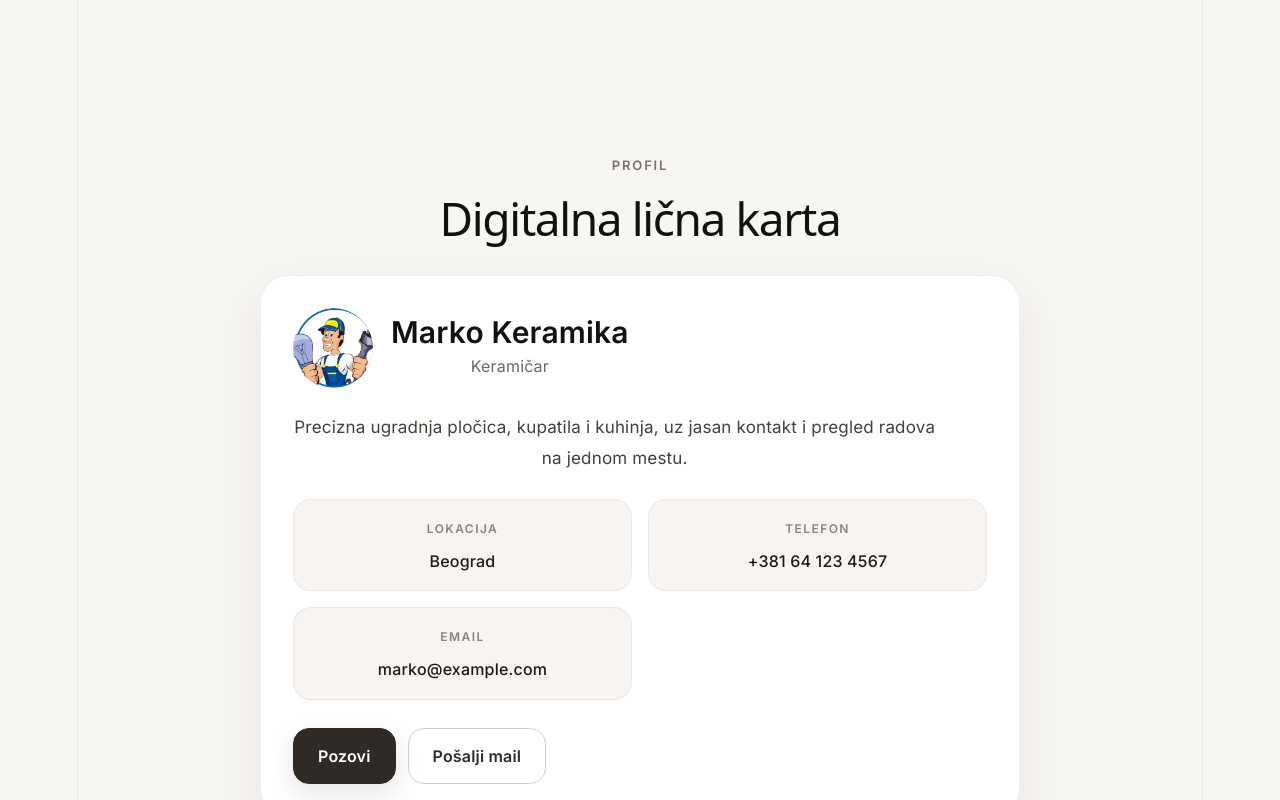
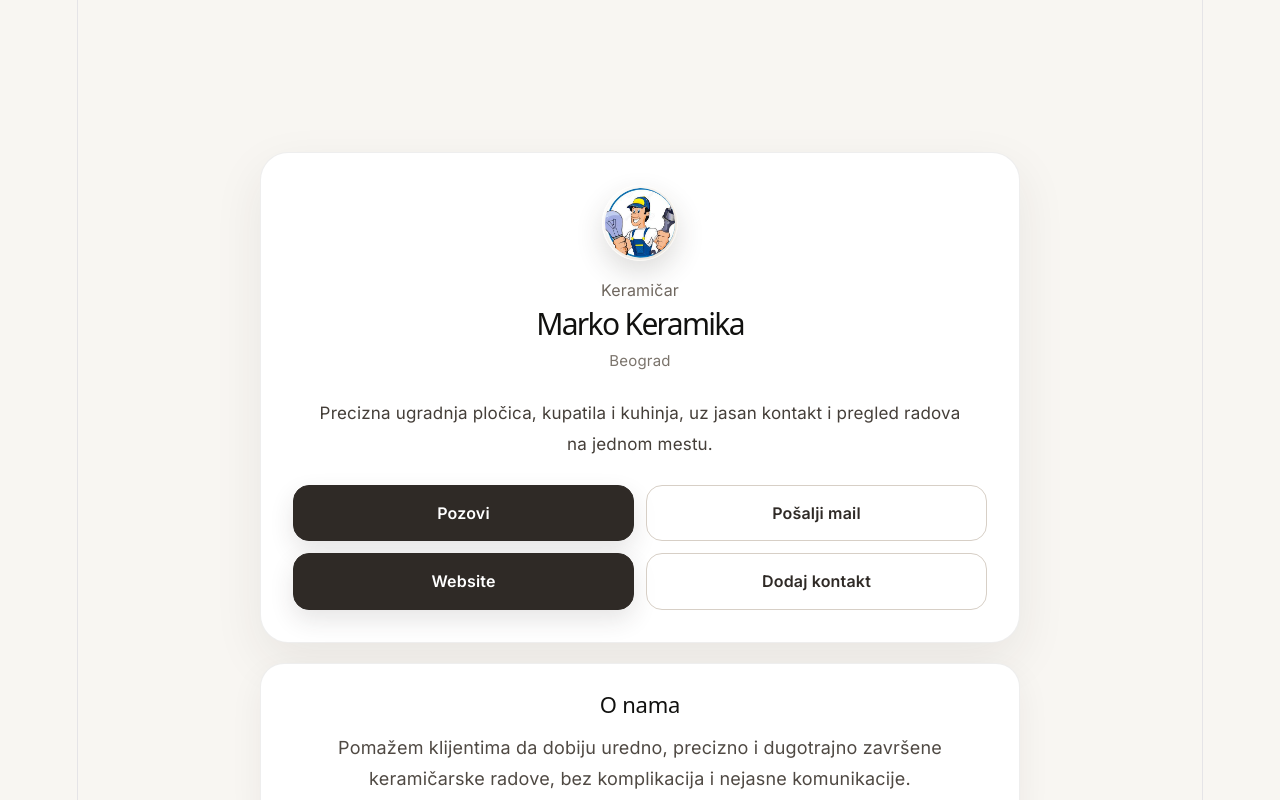
Before and after one commit to ModestyJay/RevealMe, a React (Vite) app: page /profil/marko-keramika in a window 1280 px wide. Shown: the top 800 px of the page. Built offline with nearby package versions, Linux system fonts and the light colour scheme.

Commit message:
24.04.2026. Avatar i Button - dodato

```diff
--- a/src/App.css
+++ b/src/App.css
@@ -121,17 +121,6 @@ a {
   align-items: center;
   gap: 14px;
   margin-bottom: 16px;
-}
-
-.search-avatar {
-  width: 52px;
-  height: 52px;
-  border-radius: 50%;
-  display: grid;
-  place-items: center;
-  font-weight: 700;
-  background: #efe7dc;
-  color: #6b5840;
 }
 
 .search-name {
@@ -337,22 +326,6 @@ a {
   gap: 4px;
 }
 
-.avatar {
-  width: 80px;
-  height: 80px;
-  border-radius: 50%;
-  overflow: hidden;
-  display: grid;
-  place-items: center;
-  background: #efe7dc;
-}
-
-.avatar img {
-  width: 100%;
-  height: 100%;
-  object-fit: cover;
-}
-
 .profile-name {
   font-size: 30px;
   line-height: 1.1;
@@ -497,20 +470,84 @@ a {
   transform: translateY(0);
 }
 
-.search-avatar {
-  width: 52px;
-  height: 52px;
-  border-radius: 50%;
-  overflow: hidden;
-  display: grid;
-  place-items: center;
-  background: #efe7dc;
+.profile-card-main {
+  text-align: center;
 }
 
-.search-avatar img {
+.profile-top-centered {
+  flex-direction: column;
+  align-items: center;
+  gap: 16px;
+}
+
+.profile-headings {
+  align-items: center;
+  text-align: center;
+}
+
+.profile-location {
+  margin: 4px 0 0;
+  color: #7b746c;
+  font-size: 15px;
+}
+
+.profile-description-centered {
+  margin-left: auto;
+  margin-right: auto;
+  text-align: center;
+}
+
+.profile-actions-grid {
+  display: grid;
+  grid-template-columns: repeat(2, minmax(0, 1fr));
+  gap: 12px;
+}
+
+.profile-extra-card {
+  max-width: 760px;
+  margin: 20px auto 0;
+  padding: 28px 32px;
+  border-radius: 24px;
+  background: #ffffff;
+  border: 1px solid rgba(47, 42, 38, 0.08);
+  box-shadow: 0 12px 34px rgba(47, 42, 38, 0.06);
+}
+
+.profile-section-heading {
+  margin: 0 0 14px;
+  font-size: 22px;
+  color: #11110f;
+}
+
+.profile-extra-text {
+  margin: 0;
+  line-height: 1.75;
+  color: #4f4943;
+}
+
+.services-list {
+  margin: 0;
+  padding-left: 20px;
+  color: #4f4943;
+  line-height: 1.8;
+}
+
+.btn-full {
   width: 100%;
-  height: 100%;
-  object-fit: cover;
+}
+
+@media (max-width: 520px) {
+  .profile-actions-grid {
+    grid-template-columns: 1fr;
+  }
+
+  .profile-card-main {
+    padding: 24px 20px;
+  }
+
+  .profile-extra-card {
+    padding: 24px 20px;
+  }
 }
 
 @media (max-width: 900px) {
@@ -589,10 +626,4 @@ a {
     gap: 14px;
   }
 
-  .avatar {
-    width: 56px;
-    height: 56px;
-    border-radius: 18px;
-    font-size: 22px;
-  }
 }
--- a/src/components/Actions.jsx
+++ b/src/components/Actions.jsx
@@ -5,7 +5,7 @@ export default function Actions({ primaryText, secondaryText }) {
     <div className="actions">
       <button className="btn btn-primary">{primaryText}</button>
 
-      <Link to="/profil/marko-elektricar" className="btn btn-secondary btn-link">
+      <Link to="/profil/marko-keramika" className="btn btn-secondary btn-link">
         {secondaryText}
       </Link>
     </div>
--- /dev/null
+++ b/src/components/Avatar/Avatar.jsx
@@ -0,0 +1,34 @@
+import { useState } from "react";
+import { categoryColors, defaultColor } from "../../data/categoryColors";
+import { getInitials } from "../../utils/getInitials";
+import styles from "./Avatar.module.css";
+
+export default function Avatar({ name, category, image }) {
+  const [imgError, setImgError] = useState(false);
+
+  const showImage = image && !imgError;
+  const colors = categoryColors[category] || defaultColor;
+
+  return (
+    <div className={styles.avatar}>
+      {showImage ? (
+        <img
+          src={image}
+          alt={name}
+          className={styles.avatarImage}
+          onError={() => setImgError(true)}
+          loading="lazy"
+        />
+      ) : (
+        <div
+          className={styles.avatarFallback}
+            style={{
+            background: `linear-gradient(135deg, ${colors[0]}, ${colors[1]})`,
+          }}
+        >
+          {getInitials(name)}
+        </div>
+      )}
+    </div>
+  );
+}
--- /dev/null
+++ b/src/components/Avatar/Avatar.module.css
@@ -0,0 +1,65 @@
+.avatar {
+    width: 76px;
+    height: 76px;
+    flex: 0 0 76px;
+    border-radius: 50%;
+    padding: 3px;
+    background: linear-gradient(135deg, #ffffff, #e9e2d8);
+    box-shadow:
+      0 12px 28px rgba(47, 42, 38, 0.16),
+      inset 0 0 0 1px rgba(255, 255, 255, 0.7);
+    transition: transform 0.25s ease, box-shadow 0.25s ease;
+    overflow: hidden;
+  }
+
+  .avatar:hover {
+    transform: translateY(-3px) scale(1.03);
+    box-shadow:
+      0 18px 38px rgba(47, 42, 38, 0.22),
+      inset 0 0 0 1px rgba(255, 255, 255, 0.8);
+  }
+
+  .avatarImage,
+  .avatarFallback {
+    width: 100%;
+    height: 100%;
+    border-radius: 50%;
+    display: flex;
+    align-items: center;
+    justify-content: center;
+    overflow: hidden;
+  }
+
+  .avatarImage {
+    object-fit: cover;
+  }
+
+  .avatarFallback {
+    color: #ffffff;
+    font-size: 24px;
+    font-weight: 800;
+    letter-spacing: 0.04em;
+    text-transform: uppercase;
+    text-shadow: 0 2px 8px rgba(0, 0, 0, 0.18);
+    border: 2px solid rgba(255, 255, 255, 0.85);
+    position: relative;
+  }
+
+  .avatarFallback::after {
+    content: "";
+    position: absolute;
+    inset: 0;
+    border-radius: 50%;
+    background: radial-gradient(circle at 30% 30%, rgba(255,255,255,0.3), transparent);
+  }
+
+  @media (max-width: 520px) {
+    .avatar {
+      width: 56px;
+      height: 56px;
+    }
+
+    .avatarFallback {
+      font-size: 20px;
+    }
+  }
--- /dev/null
+++ b/src/components/Button/Button.jsx
@@ -0,0 +1,33 @@
+export default function Button({
+    children,
+    variant = "primary",
+    href,
+    onClick,
+    download,
+    target,
+    rel,
+    fullWidth = false,
+  }) {
+    const className = `btn btn-${variant} ${fullWidth ? "btn-full" : ""}`;
+
+    if (href) {
+      return (
+        <a
+          href={href}
+          className={className}
+          onClick={onClick}
+          download={download}
+          target={target}
+          rel={rel}
+        >
+          {children}
+        </a>
+      );
+    }
+
+    return (
+      <button className={className} onClick={onClick}>
+        {children}
+      </button>
+    );
+  }
--- a/src/components/ProfilePreview.jsx
+++ b/src/components/ProfilePreview.jsx
@@ -1,3 +1,6 @@
+import Avatar from "./Avatar/Avatar";
+import Button from "./Button/Button";
+
 export default function ProfilePreview({
   name,
   category,
@@ -5,74 +8,85 @@ export default function ProfilePreview({
   location,
   phone,
   email,
+  website,
   image,
   about,
   services = [],
 }) {
+  const cleanPhone = phone?.replace(/\s+/g, "") || "";
+
+  const websiteUrl = website?.startsWith("http")
+    ? website
+    : `https://${website}`;
+
+  const vCard = `
+BEGIN:VCARD
+VERSION:3.0
+FN:${name}
+TEL:${cleanPhone}
+EMAIL:${email || ""}
+URL:${websiteUrl || ""}
+ADR:;;${location || ""};;;;
+NOTE:${description || ""}
+END:VCARD
+`.trim();
+
+  const contactHref = `data:text/vcard;charset=utf-8,${encodeURIComponent(vCard)}`;
+
   return (
     <section className="profile-preview">
-      <p className="section-label">Profil</p>
-      <h2 className="section-title">Digitalna lična karta</h2>
-
-      <article className="profile-card">
-        <div className="profile-top">
-          <div className="avatar">
-            {image ? <img src={image} alt={name} /> : name.charAt(0)}
-          </div>
+      <article className="profile-card profile-card-main">
+        <div className="profile-top profile-top-centered">
+          <Avatar name={name} category={category} image={image} />
 
           <div className="profile-headings">
-            <h3 className="profile-name">{name}</h3>
             <p className="profile-category">{category}</p>
+            <h1 className="profile-name">{name}</h1>
+            <p className="profile-location">{location}</p>
           </div>
         </div>
 
-        <p className="profile-description">{description}</p>
+        <p className="profile-description profile-description-centered">
+          {description}
+        </p>
 
-        <div className="profile-details">
-          <div className="detail-item">
-            <span className="detail-label">Lokacija</span>
-            <span className="detail-value">{location}</span>
-          </div>
-
-          <div className="detail-item">
-            <span className="detail-label">Telefon</span>
-            <span className="detail-value">{phone}</span>
-          </div>
+        <div className="profile-actions profile-actions-grid">
+        <Button href={`tel:${phone}`} fullWidth>
+          Pozovi
+        </Button>
 
           {email && (
-            <div className="detail-item">
-              <span className="detail-label">Email</span>
-              <span className="detail-value">{email}</span>
-            </div>
+            <Button href={`mailto:${email}`} variant="secondary">
+              Pošalji mail
+            </Button>
           )}
-        </div>
 
-        <div className="profile-actions">
+          {website && (
+            <Button href={websiteUrl} target="_blank" rel="noreferrer">
+              Website
+            </Button>
+          )}
+
           <a
-            href={`tel:${phone.replace(/\s+/g, "")}`}
-            className="btn btn-primary"
+            href={contactHref}
+            download={`${name.replace(/\s+/g, "-").toLowerCase()}.vcf`}
+            className="btn btn-secondary"
           >
-            Pozovi
+            Dodaj kontakt
           </a>
-
-          {email && (
-            <a href={`mailto:${email}`} className="btn btn-secondary">
-              Pošalji mail
-            </a>
-          )}
         </div>
       </article>
 
       {about && (
         <article className="profile-extra-card">
-          <h3 className="profile-section-heading">O meni</h3>
+          <h2 className="profile-section-heading">O nama</h2>
           <p className="profile-extra-text">{about}</p>
         </article>
       )}
 
       {services.length > 0 && (
         <article className="profile-extra-card">
-          <h3 className="profile-section-heading">Usluge</h3>
+          <h2 className="profile-section-heading">Usluge</h2>
           <ul className="services-list">
             {services.map((service) => (
               <li key={service}>{service}</li>
--- /dev/null
+++ b/src/data/categoryColors.js
@@ -0,0 +1,10 @@
+// src/data/categoryColors.js
+export const categoryColors = {
+    Keramičar: ["#FFD700", "#FFB800"],        // zlatno-toplo
+    Fotograf: ["#4169E1", "#6A8DFF"],         // plavo
+    Frizer: ["#FF69B4", "#FF8FD1"],           // pink
+    Vodoinstalater: ["#228B22", "#4CAF50"],   // zeleno
+    Električar: ["#FF4500", "#FF7A3C"],       // narandžasto
+  };
+
+  export const defaultColor = ["#6b7280", "#9ca3af"];
--- a/src/data/profiles.js
+++ b/src/data/profiles.js
@@ -28,8 +28,8 @@ export const profiles = [
       location: "Novi Sad",
       description: "Fotografisanje venčanja, portreta i malih biznisa.",
       phone: "062 222 111",
-      email: "studiolana@example.com",
-      website: "www.studioluna.rs",
+      email: "kradljivica@gmail.com",
+      website: "www.fondanplusdekor.com",
       image: "/images/luna.jpg",
       about:
         "Pomažem klijentima da dobiju uredno, precizno i dugotrajno završene keramičarske radove, bez komplikacija i nejasne komunikacije.",
@@ -42,7 +42,7 @@ export const profiles = [
     },
     {
       id: 3,
-      slug: "Nena-frizer",
+      slug: "nena-frizer",
       name: "Nena Frizer",
       category: "Frizer",
       location: "Beograd",
--- /dev/null
+++ b/src/utils/getInitials.js
@@ -0,0 +1,10 @@
+// src/utils/getInitials.js
+export function getInitials(name = "") {
+    return name
+      .trim()
+      .split(" ")
+      .filter(Boolean)
+      .map((word) => word.charAt(0))
+      .join("")
+      .toUpperCase();
+  }
```
Also changed, not shown: src/components/ProfileSearchCard.jsx (+2 -7 lines), Struktura RevealMe.txt (added), 1 other file (tests, documents, lock files or other folders).
